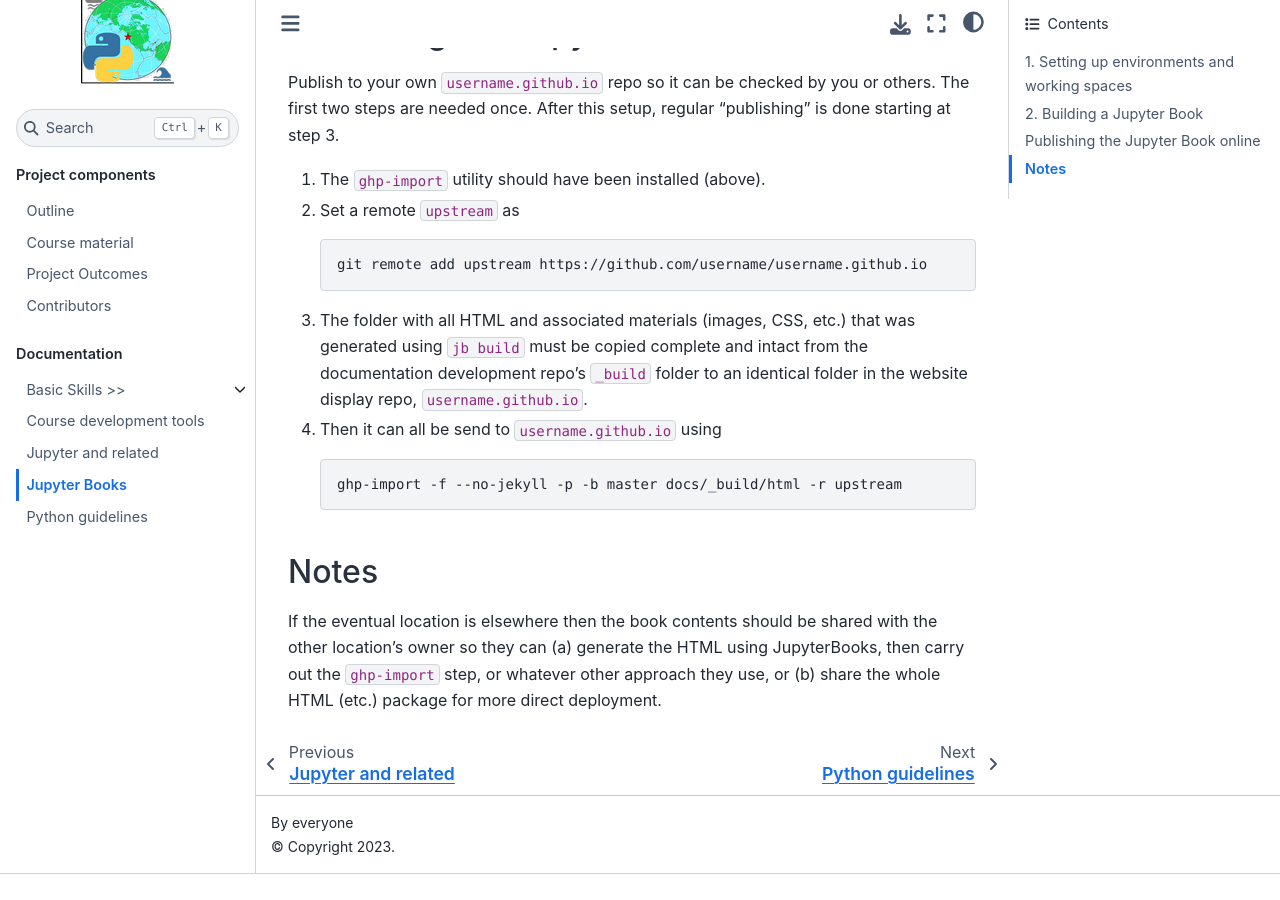
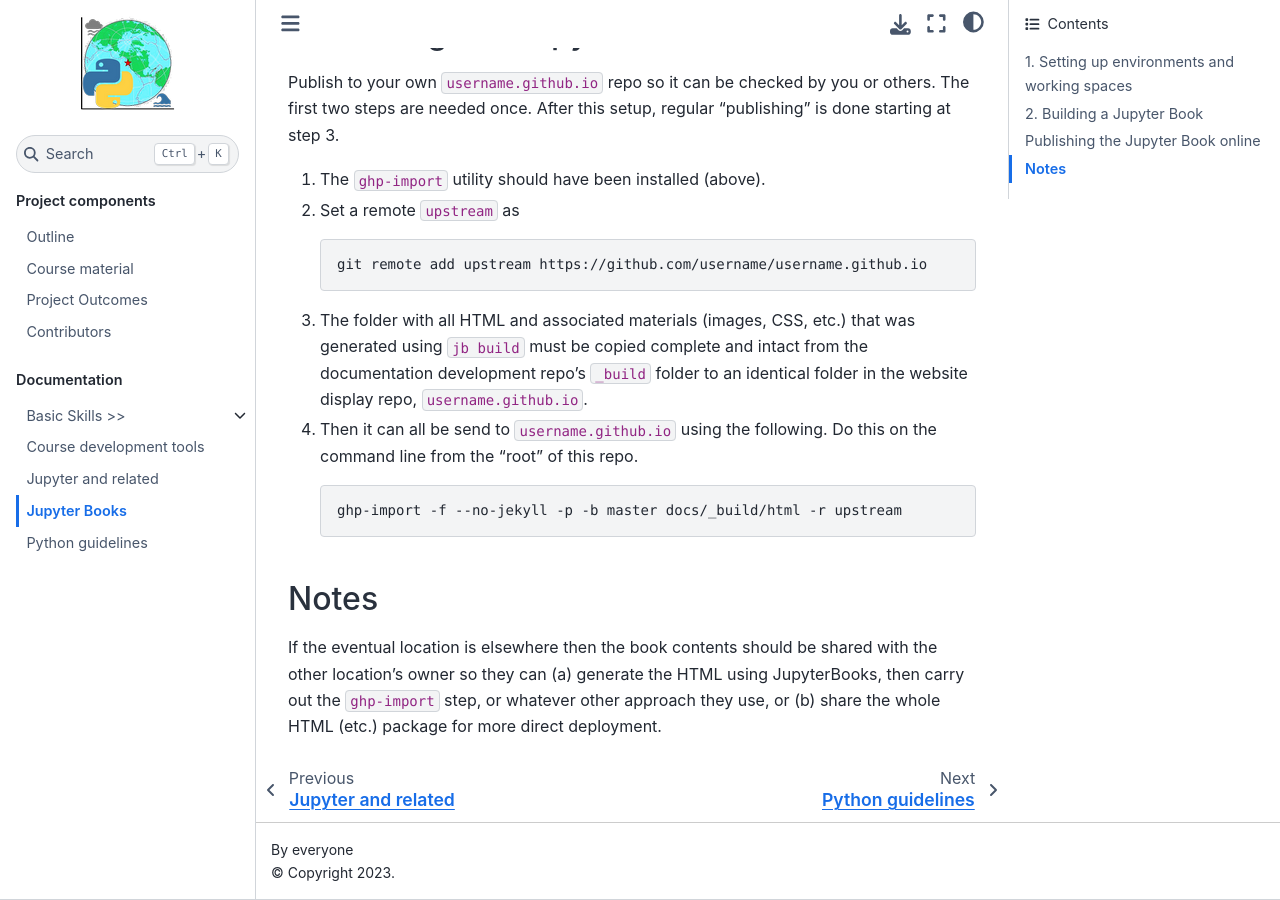
Before and after one commit to phaustin/ocese-docs, a Jupyter Book: the page built from docs/jupyterbooks.md, in a window 1280 px wide and 900 px high, scrolled down 2723 px. Built offline with Jupyter Book 1.0.4 settings and Sphinx 7.4.7 and the Sphinx Book theme 1.1.4, drawn with Linux system fonts in a browser that asks for light colours; before the commit the page ends 3597 px from its top, so only the background shows below that.

````diff
--- a/docs/jupyterbooks.md
+++ b/docs/jupyterbooks.md
@@ -105,7 +105,7 @@ Publish to your own `username.github.io` repo so it can be checked by you or oth
 
 3. The folder with all HTML and associated materials (images, CSS, etc.) that was generated using `jb build` must be copied complete and intact from the documentation development repo's `_build` folder to an identical folder in the website display repo, `username.github.io`.
 
-4. Then it can all be send to `username.github.io` using
+4. Then it can all be send to `username.github.io` using the following. Do this on the command line from the "root" of this repo.
 
    ```bash
    ghp-import -f --no-jekyll -p -b master docs/_build/html -r upstream
````
Also changed, not shown: docs/troubleshooting.md (+2 -0 lines).
